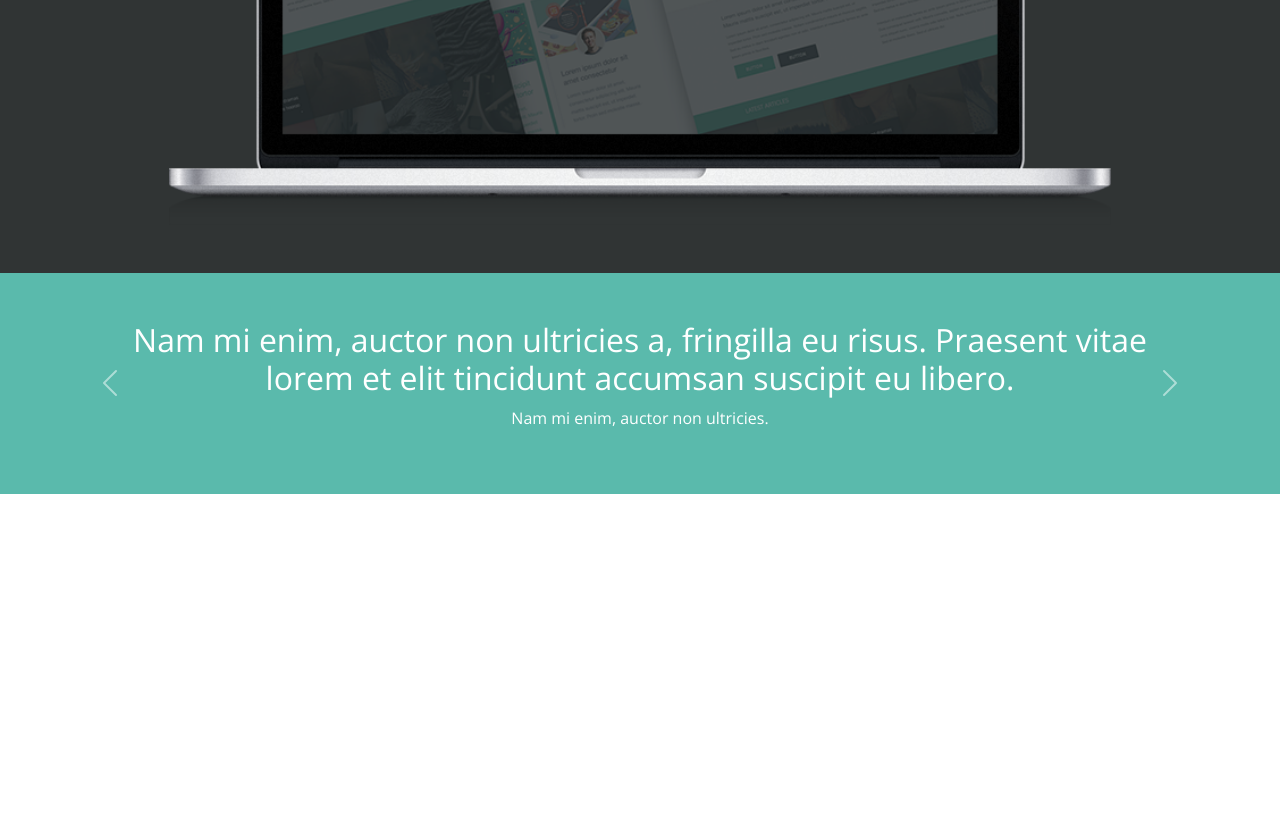
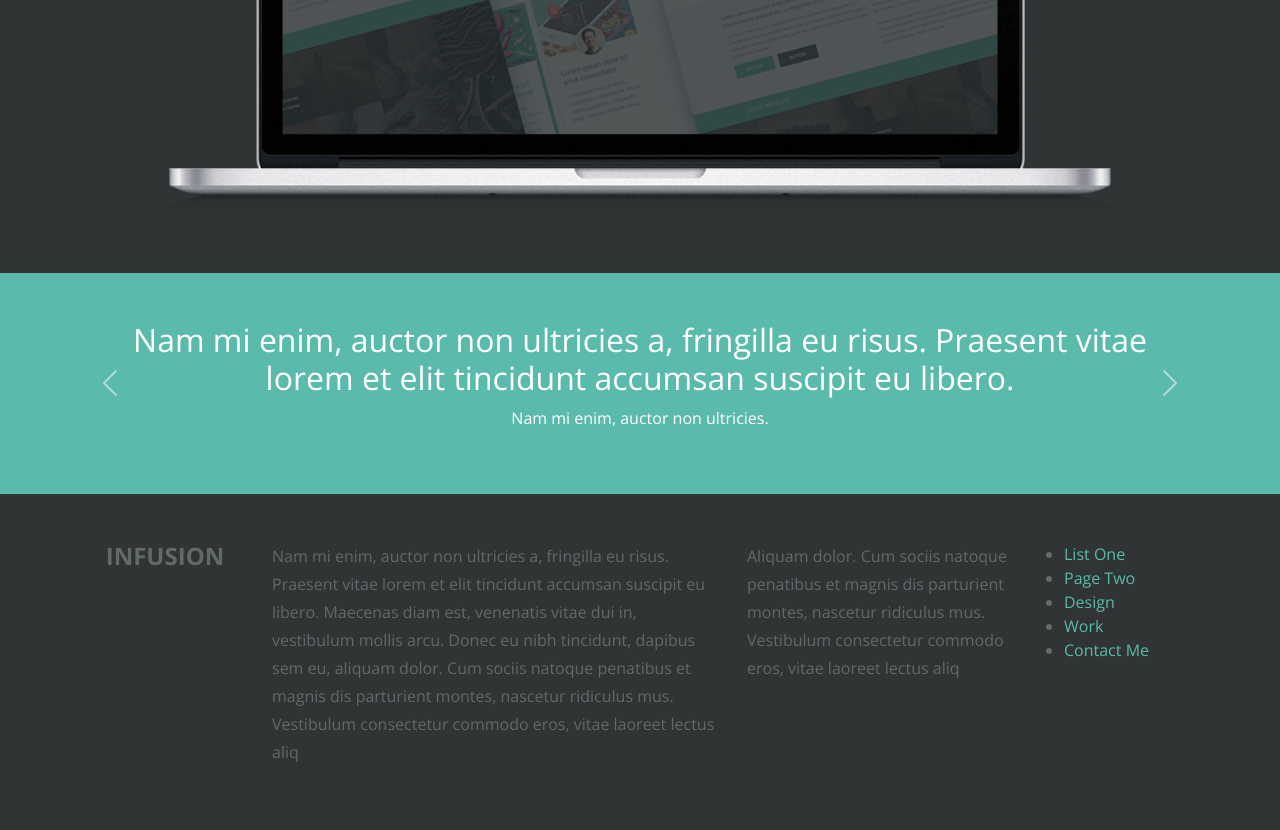
Before and after one commit to vini-se/Projeto-Infusion, a website: page src/index.html in a window 1280 px wide. Shown: the part 2715-3545 px from the top of the page. Before the commit the page ends 3209 px from the top, so only its background shows below. Drawn offline with nearby package versions, Linux system fonts and the light colour scheme; files that its build step writes are made by us from their sources.

Commit message:
Footer finished.

```diff
--- a/src/index.html
+++ b/src/index.html
@@ -450,7 +450,8 @@
 
         <figure class="carousel-item active">
           <div class="container px-5">
-            <h2 class="fw-normal"> Nam mi enim, auctor non ultricies a, fringilla eu risus. Praesent vitae lorem et elit tincidunt accumsan suscipit eu libero. </h2>
+            <h2 class="fw-normal"> Nam mi enim, auctor non ultricies a, fringilla eu risus. Praesent vitae lorem et elit
+              tincidunt accumsan suscipit eu libero. </h2>
             <figcaption>
               Nam mi enim, auctor non ultricies.
             </figcaption>
@@ -459,7 +460,8 @@
 
         <figure class="carousel-item">
           <div class="container px-5">
-            <h2 class="fw-normal">Lorem ipsum dolor sit amet, consectetur adipiscing elit. Mauris mattis suscipit est, ut imperdiet tortor. Proin sed molestie massa. </h2>
+            <h2 class="fw-normal">Lorem ipsum dolor sit amet, consectetur adipiscing elit. Mauris mattis suscipit est,
+              ut imperdiet tortor. Proin sed molestie massa. </h2>
             <figcaption>
               Nam mi enim, auctor.
             </figcaption>
@@ -478,17 +480,29 @@
     </div>
   </section>
 
-  <!-- <footer>
-    <h2>INFUSION</h2>
+  <!-- Just the footer -->
+  <footer class="bg-secondary text-lighten-sec p-5">
 
-    <p>Nam mi enim, auctor non ultricies a, fringilla eu risus. Praesent vitae lorem et elit tincidunt accumsan suscipit
-      eu libero. Maecenas diam est, venenatis vitae dui in, vestibulum mollis arcu. Donec eu nibh tincidunt, dapibus sem
-      eu, aliquam dolor. Cum sociis natoque penatibus et magnis dis parturient montes, nascetur ridiculus mus.
+    <div class="container">
+      <div class="row">
+
+        <div class="col-lg-2 text-center">
+          <h2 class="fs-4">INFUSION</h2>
+        </div>
+
+        <div class="col-lg-5">
+          <p>Nam mi enim, auctor non ultricies a, fringilla eu risus. Praesent vitae lorem et elit tincidunt accumsan
+            suscipit eu libero. Maecenas diam est, venenatis vitae dui in, vestibulum mollis arcu. Donec eu nibh tincidunt,
+            dapibus sem eu, aliquam dolor. Cum sociis natoque penatibus et magnis dis parturient montes, nascetur ridiculus mus.
             Vestibulum consectetur commodo eros, vitae laoreet lectus aliq</p>
+        </div>
 
-    <p>aliquam dolor. Cum sociis natoque penatibus et magnis dis parturient montes, nascetur ridiculus mus. Vestibulum
-      consectetur commodo eros, vitae laoreet lectus aliq</p>
+        <div class="col-lg-3">
+          <p>Aliquam dolor. Cum sociis natoque penatibus et magnis dis parturient montes, nascetur ridiculus mus.
+            Vestibulum consectetur commodo eros, vitae laoreet lectus aliq</p>
+        </div>
 
+        <div class="col-lg-2">
           <ul>
             <li><a href="#">List One</a></li>
             <li><a href="#">Page Two</a></li>
@@ -496,7 +510,11 @@
             <li><a href="#">Work</a></li>
             <li><a href="#">Contact Me</a></li>
           </ul>
-  </footer> -->
+
+        </div>
+      </div>
+    </div>
+  </footer>
 
 
   <!-- Bootstrap 5 -->
```
Lines whose indentation alone changed are shown as unchanged.
